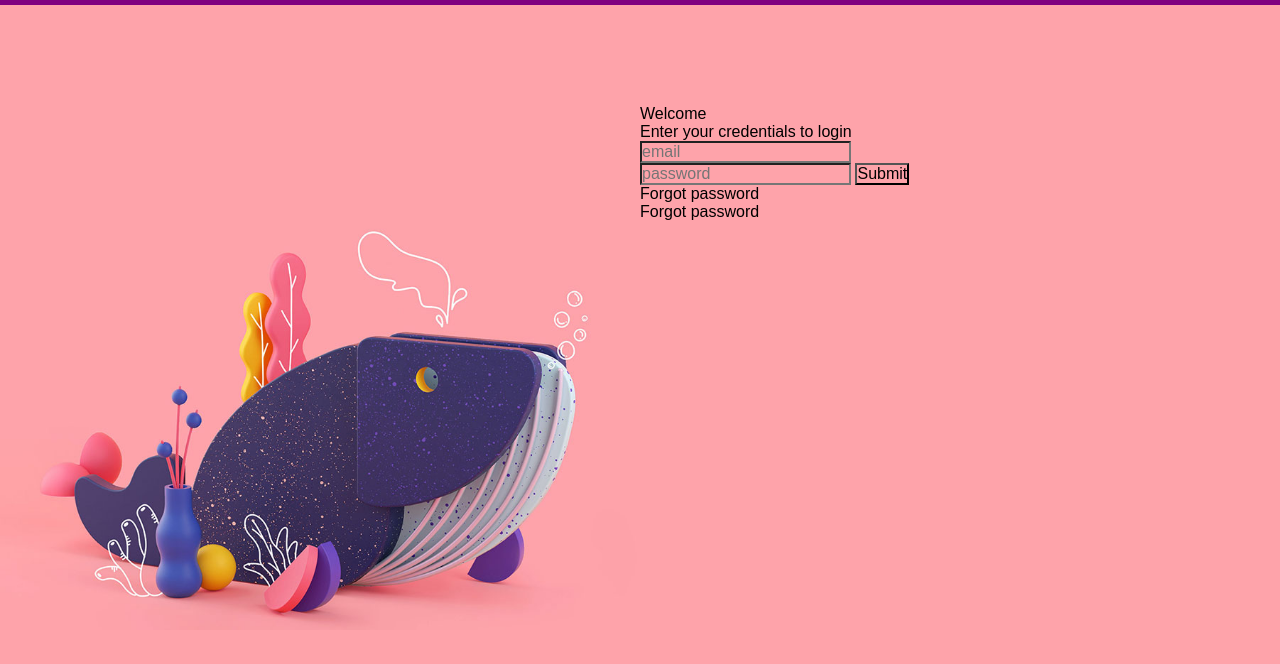
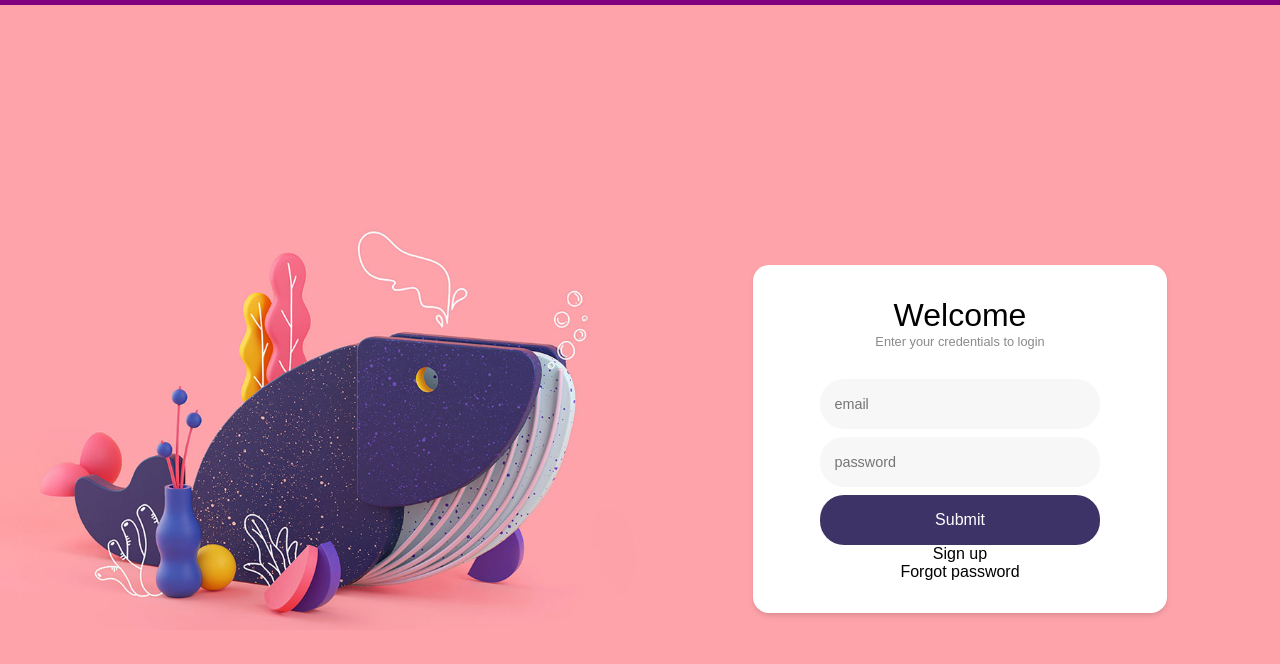
Before and after one commit to lofersfanclub/landing-page-101, a plain HTML site: page index.html in a window 1280 px wide. Drawn offline with Linux system fonts and the light colour scheme.

Commit message:
login-form

```diff
--- a/index.html
+++ b/index.html
@@ -7,6 +7,7 @@
     <title>loggin-landing-101</title>
     <link rel="stylesheet" href="vendors/pure-release-1.0.1/pure-min.css">
     <link rel="stylesheet" href="vendors/pure-release-1.0.1/grids-responsive-min.css">
+    <link href="https://fonts.googleapis.com/css?family=Roboto:100,400,500&display=swap" rel="stylesheet">
     <link rel="stylesheet" href="rescources/scss/landing-page-101.css">
 <body>
     <div class="top_media_query_indicator pure-g"></div>
@@ -15,16 +16,16 @@
             <img class="login__image_item" src="rescources/images/loggin-hero.jpg" alt="hero-image">
         </div>
         <div class="pure-u-1 pure-u-md-1-2">
-            <div class="card">
-            <div class="card__logo">Welcome</div>
-            <div class="card__title">Enter your credentials to login</div>
-            <div class="card__description"></div>
-                <form action="">
-                    <input type="email" placeholder="email"><br>
-                    <input type="password" placeholder="password">
-                    <input type="submit" value="Submit">
+            <div class="card shadow-md">
+            <div class="card__logo"></div>
+            <div class="card__title">Welcome</div>
+            <div class="card__derc">Enter your credentials to login</div>
+                <form class="form" action="">
+                    <input class="form__email textfield" type="form__email" placeholder="email"><br>
+                    <input class="form__password textfield" type="form__password" placeholder="password"><br>
+                    <input class="form__submit button" type="form__submit" value="Submit">
                 </form>
-            <div class="card__sign_up">Forgot password</div>
+            <div class="card__sign_up">Sign up</div>
             <div class="card__forgot_password">Forgot password</div>
             </div>
         </div>
--- a/rescources/scss/landing-page-101.scss
+++ b/rescources/scss/landing-page-101.scss
@@ -3,8 +3,57 @@
 // Theme Colors
 $primary-color: #fea3aa;
 
+$light-text: rgb(138, 138, 138);
+
+$light-gray: rgb(247, 247, 247);
+$sublimentary-color: #3d3367;
+
 
 //Button Colors
+
+
+// Shaddows
+
+.shadow-xs {
+    box-shadow: 0 0 0 1px rgba(0, 0, 0, 0.05);
+}
+.shadow-sm {
+    box-shadow: 0 1px 2px 0 rgba(0, 0, 0, 0.05);
+}
+.shadow {
+    box-shadow: 0 1px 3px 0 rgba(0, 0, 0, 0.1),
+0 1px 2px 0 rgba(0, 0, 0, 0.06);
+}
+
+.shadow-md {
+    box-shadow: 0 4px 6px -1px rgba(0, 0, 0, 0.1),
+0 2px 4px -1px rgba(0, 0, 0, 0.06);
+}
+
+.shadow-lg {
+    box-shadow: 0 10px 15px -3px rgba(0, 0, 0, 0.1),
+0 4px 6px -2px rgba(0, 0, 0, 0.05);
+}
+
+.shadow-xl {
+    box-shadow: 0 20px 25px -5px rgba(0, 0, 0, 0.1),
+0 10px 10px -5px rgba(0, 0, 0, 0.04);
+}
+
+.shadow-2xl {
+    box-shadow: 0 25px 50px -12px rgba(0, 0, 0, 0.25);
+}
+
+.shadow-inner {
+    box-shadow: inset 0 2px 4px 0 rgba(0, 0, 0, 0.06);
+}
+
+.shadow-outline {
+    box-shadow: 0 0 0 3px rgba(66, 153, 225, 0.5);
+}
+.shadow-none {
+    box-shadow: none;
+}
 
 
 //SCSS
@@ -12,7 +61,11 @@ $primary-color: #fea3aa;
 *{
     margin: 0;
     padding: 0;
+}
+
+body, html{
     background-color: $primary-color;
+    font-family: 'Roboto', sans-serif;
 }
 
 .container {
@@ -28,6 +81,54 @@ $primary-color: #fea3aa;
         width: 100%;
         margin-top: 2.4em;
     }
+}
+
+.loginmain .card {
+    background-color: #fff;
+    width: 80%;
+    max-width: 350px;
+    border-radius: 1em;
+    padding: 2em;
+    margin: 10em auto;
+    text-align: center;
+
+    &__title{
+        font-size: 2em;
+    }
+    &__derc{
+        font-size: 0.8em;
+        color: $light-text;
+    }
+}
+
+.form{
+    margin-top: 1.4em;
+    input {
+        line-height: normal;
+        width: 80%;
+        height: 50px;
+        margin-top: 0.5em;
+        border-radius: 1.5em;
+        border: none;
+
+    }
+    .textfield{
+        background-color: $light-gray;
+    }
+    &__submit{
+        text-align: center;
+        font-weight: 500;
+
+    }
+    .button{
+        background-color: $sublimentary-color;
+        color: #fff;
+    }
+}
+
+input::placeholder {
+      font-size: 0.9em;
+      padding: 1em;
 }
 
 
```
Also changed, not shown: rescources/scss/landing-page-101.css, 1 other file.
